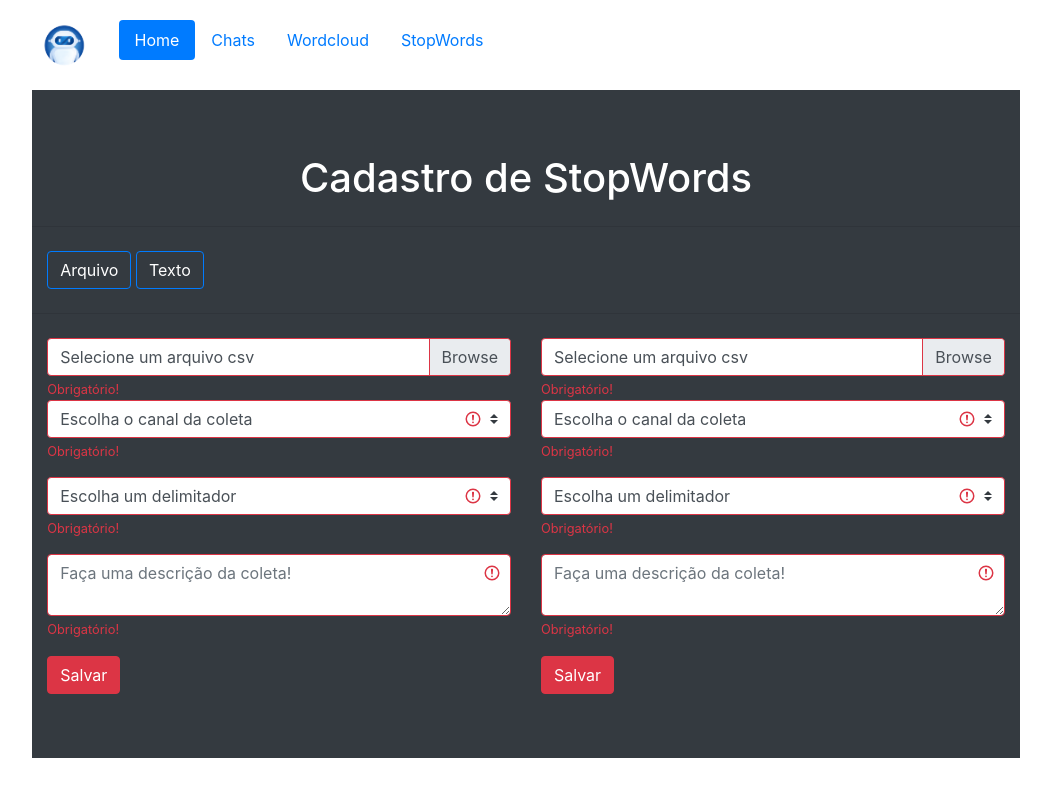
After one commit to EricGPTI/Painel-Sentiment-Analisys-TCC, a Django app: page /stop in a window 1280 px wide. The commit adds this page. Shown: the whole page, without its empty margins (114-1165 px from the left). Run offline with Django 3.2, Linux system fonts and the light colour scheme; some libraries are stand-ins or nearby versions.

```diff
--- a/dashboard/templates/base.html
+++ b/dashboard/templates/base.html
@@ -4,10 +4,10 @@
 <head>
     <meta charset="UTF-8">
     <meta name="viewport" content="width=device-width, initial-scale=1.0">
-    <link rel="stylesheet" href="https://stackpath.bootstrapcdn.com/bootstrap/4.4.1/css/bootstrap.min.css" integrity="sha384-Vkoo8x4CGsO3+Hhxv8T/Q5PaXtkKtu6ug5TOeNV6gBiFeWPGFN9MuhOf23Q9Ifjh" crossorigin="anonymous">
     <script src="https://stackpath.bootstrapcdn.com/bootstrap/4.4.1/js/bootstrap.min.js" integrity="sha384-wfSDF2E50Y2D1uUdj0O3uMBJnjuUD4Ih7YwaYd1iqfktj0Uod8GCExl3Og8ifwB6" crossorigin="anonymous"></script>
     <script src="https://code.jquery.com/jquery-3.4.1.slim.min.js" integrity="sha384-J6qa4849blE2+poT4WnyKhv5vZF5SrPo0iEjwBvKU7imGFAV0wwj1yYfoRSJoZ+n" crossorigin="anonymous"></script>
     <script src="https://cdn.jsdelivr.net/npm/popper.js@1.16.0/dist/umd/popper.min.js" integrity="sha384-Q6E9RHvbIyZFJoft+2mJbHaEWldlvI9IOYy5n3zV9zzTtmI3UksdQRVvoxMfooAo" crossorigin="anonymous"></script>
+    <link rel="stylesheet" href="https://stackpath.bootstrapcdn.com/bootstrap/4.4.1/css/bootstrap.min.css" integrity="sha384-Vkoo8x4CGsO3+Hhxv8T/Q5PaXtkKtu6ug5TOeNV6gBiFeWPGFN9MuhOf23Q9Ifjh" crossorigin="anonymous">
     <title>Painel de Analise</title>
 </head>
 <body>
@@ -29,6 +29,9 @@
                         <li class="nav-item">
                             <a class="nav-link" id="pills-wordcloud-tab" data-toggle="pill" href="wordcloud" role="tab" aria-controls="pills-wordcloud" aria-selected="false">Wordcloud</a>
                         </li>
+                        <li class="nav-item">
+                            <a class="nav-link" id="pills-stop-tab" data-toggle="pill" href="stop" role="tab" aria-controls="pills-stop" aria-selected="false">StopWords</a>
+                        </li>
                     </ul>
                 </div>
                 <div class="col"></div>
--- /dev/null
+++ b/dashboard/templates/stop.html
@@ -0,0 +1,108 @@
+{% extends 'base.html' %}
+
+{% block 'content' %}
+<div class="jumbotron jumbotron-fluid bg-dark text-white text-justify">
+    <h1 align="center">Cadastro de StopWords</h1>
+    <hr class="my-4">
+    <div class="container-fluid">
+        <div class="row justify-content-center">
+            <div class="col justify-content-star" id="select" name="select">
+                <a class="btn btn-outline-primary" id="arquivo">Arquivo</a>
+                <a class="btn btn-outline-primary" id="texto">Texto</a>
+            </div>
+        </div>
+    </div>
+    <hr class="my-4">
+    <div class="container-fluid">
+        <div class="row justify-content-center" id="main">
+            <div class="col-md-6" id="arquivo">
+                <form action="{% url 'process_stops' %}" method="post" id="coleta" class="was-validated" enctype="multipart/form-data">
+                    {% csrf_token %}
+                    <div class="custom-file">
+                        <input type="file" class="custom-file-input" id="validatedCustomFile" name="csv" required>
+                        <label class="custom-file-label" for="validatedCustomFile">Selecione um arquivo csv</label>
+                        <div class="invalid-feedback">Obrigatório!</div>
+                    </div>
+                    <div class="form-group">
+                        <select class="custom-select" name="option" required>
+                            <option value="">Escolha o canal da coleta</option>
+                            <option value="Buscador">Buscador</option>
+                            <option value="Discord">Discord</option>
+                            <option value="Facebook">Facebook</option>
+                            <option value="Forum">Forum</option>
+                            <option value="IRC">IRC</option>
+                            <option value="Painel/Malware">Painel/Malware</option>
+                            <option value="Paste">Paste</option>
+                            <option value="Site de Compartilhamento">Site de Compartilhamento</option>
+                            <option value="Skype">Skype</option>
+                            <option value="Telegram">Telegram</option>
+                            <option value="Twitter">Twitter</option>
+                            <option value="Whatsapp">Whatsapp</option>
+                        </select>
+                        <div class="invalid-feedback">Obrigatório!</div>
+                    </div>
+                    <div class="form-group">
+                        <select class="custom-select" name="delimiter" required>
+                            <option value="">Escolha um delimitador</option>
+                            <option value="|">Pipe ("|")</option>
+                            <option value=",">Vírgula (",")</option>
+                            <option value=";">Ponto e Vírgula (";")</option>
+                            <option value="without">Apenas Cartão</option>
+                        </select>
+                        <div class="invalid-feedback">Obrigatório!</div>
+                    </div>
+                    <div class="mb-3">
+                        <textarea class="form-control is-invalid" name="descricao" placeholder="Faça uma descrição da coleta!" required></textarea>
+                        <div class="invalid-feedback">Obrigatório!</div>
+                    </div>
+                    <button type="submit" class="btn btn-danger">Salvar</button>
+                </form>
+            </div>
+            <div class="col-md-6" id="texto">
+                <form action="{% url 'process_stops' %}" method="post" id="coleta" class="was-validated" enctype="multipart/form-data">
+                    {% csrf_token %}
+                    <div class="custom-file">
+                        <input type="file" class="custom-file-input" id="validatedCustomFile" name="csv" required>
+                        <label class="custom-file-label" for="validatedCustomFile">Selecione um arquivo csv</label>
+                        <div class="invalid-feedback">Obrigatório!</div>
+                    </div>
+                    <div class="form-group">
+                        <select class="custom-select" name="option" required>
+                            <option value="">Escolha o canal da coleta</option>
+                            <option value="Buscador">Buscador</option>
+                            <option value="Discord">Discord</option>
+                            <option value="Facebook">Facebook</option>
+                            <option value="Forum">Forum</option>
+                            <option value="IRC">IRC</option>
+                            <option value="Painel/Malware">Painel/Malware</option>
+                            <option value="Paste">Paste</option>
+                            <option value="Site de Compartilhamento">Site de Compartilhamento</option>
+                            <option value="Skype">Skype</option>
+                            <option value="Telegram">Telegram</option>
+                            <option value="Twitter">Twitter</option>
+                            <option value="Whatsapp">Whatsapp</option>
+                        </select>
+                        <div class="invalid-feedback">Obrigatório!</div>
+                    </div>
+                    <div class="form-group">
+                        <select class="custom-select" name="delimiter" required>
+                            <option value="">Escolha um delimitador</option>
+                            <option value="|">Pipe ("|")</option>
+                            <option value=",">Vírgula (",")</option>
+                            <option value=";">Ponto e Vírgula (";")</option>
+                            <option value="without">Apenas Cartão</option>
+                        </select>
+                        <div class="invalid-feedback">Obrigatório!</div>
+                    </div>
+                    <div class="mb-3">
+                        <textarea class="form-control is-invalid" name="descricao" placeholder="Faça uma descrição da coleta!" required></textarea>
+                        <div class="invalid-feedback">Obrigatório!</div>
+                    </div>
+                    <button type="submit" class="btn btn-danger">Salvar</button>
+                </form>
+            </div>
+        </div>
+    </div>
+</div>
+
+{% endblock %}
--- a/dashboard/views.py
+++ b/dashboard/views.py
@@ -19,6 +19,10 @@ def dashboard(messages):
     pass
 
 
+def stop(request):
+    return render(request, 'stop.html')
+
+
 def func_stopwords():
     stops = stopwords()
     return stops
@@ -31,10 +35,16 @@ def update(request):
         if m is not None:
             summary.append(m)
     all_summary = ",".join(s for s in summary)
+    # print(all_summary)
     stops = func_stopwords()
+    # print(type(all_summary))
     wordcloud = WordCloud(stopwords=stops, background_color="black").generate(all_summary)
     fig, ax = plt.subplots(figsize=(10, 6))
     ax.imshow(wordcloud, interpolation='bilinear')
     plt.tight_layout()
     plt.show()
     return wordcloud(request)
+
+
+def process_stops(request):
+    pass
--- a/painel/urls.py
+++ b/painel/urls.py
@@ -24,4 +24,6 @@ urlpatterns = [
     path('dashboard', views.dashboard, name='dashboard'),
     path('wordcloud', views.wordcloud, name='wordcloud'),
     path('update', views.update, name='update'),
+    path('stop', views.stop, name='stop'),
+    path('process_stops', views.process_stops, name='process_stops'),
 ]
```
Also changed, not shown: dashboard/models.py (+12 -3 lines).
